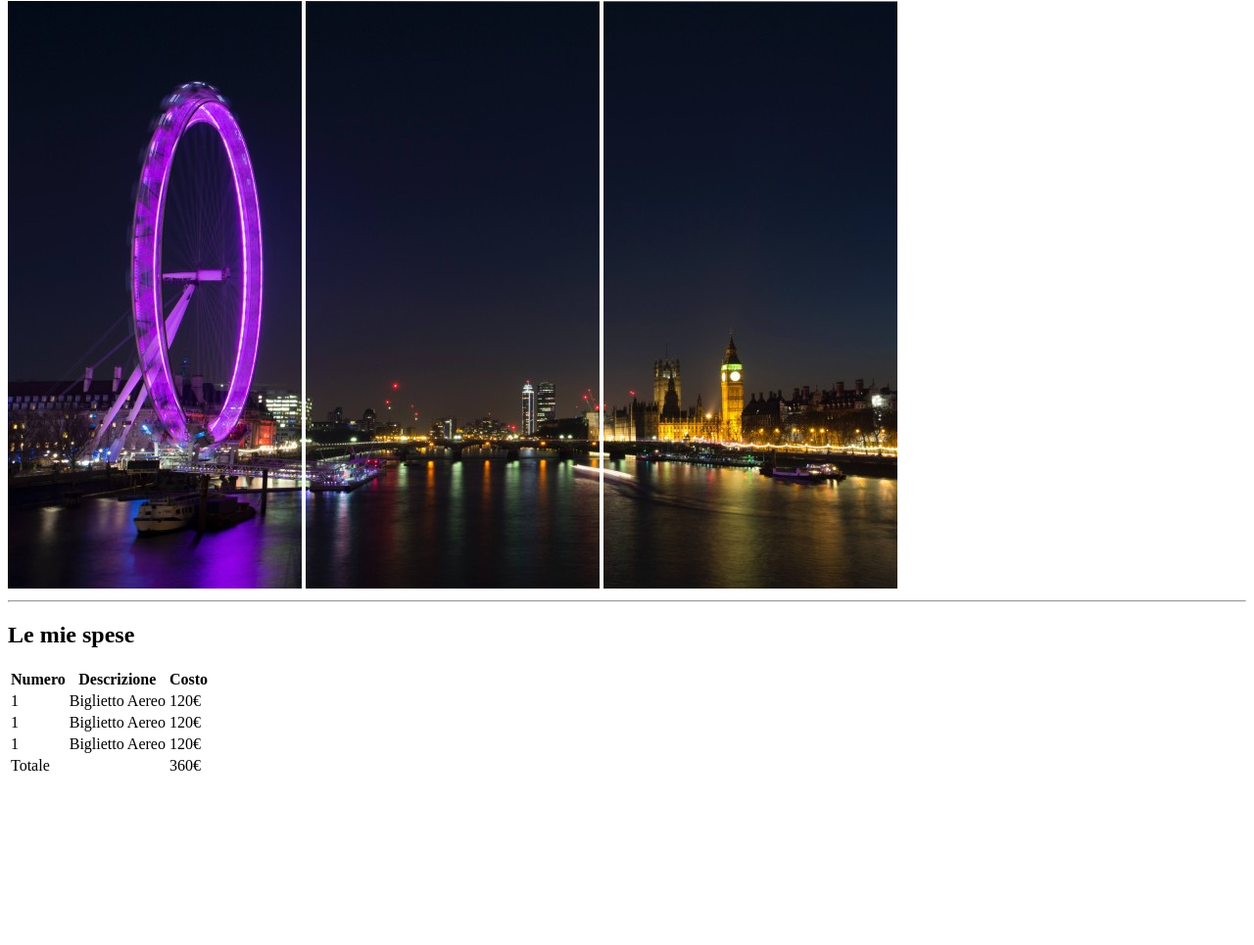
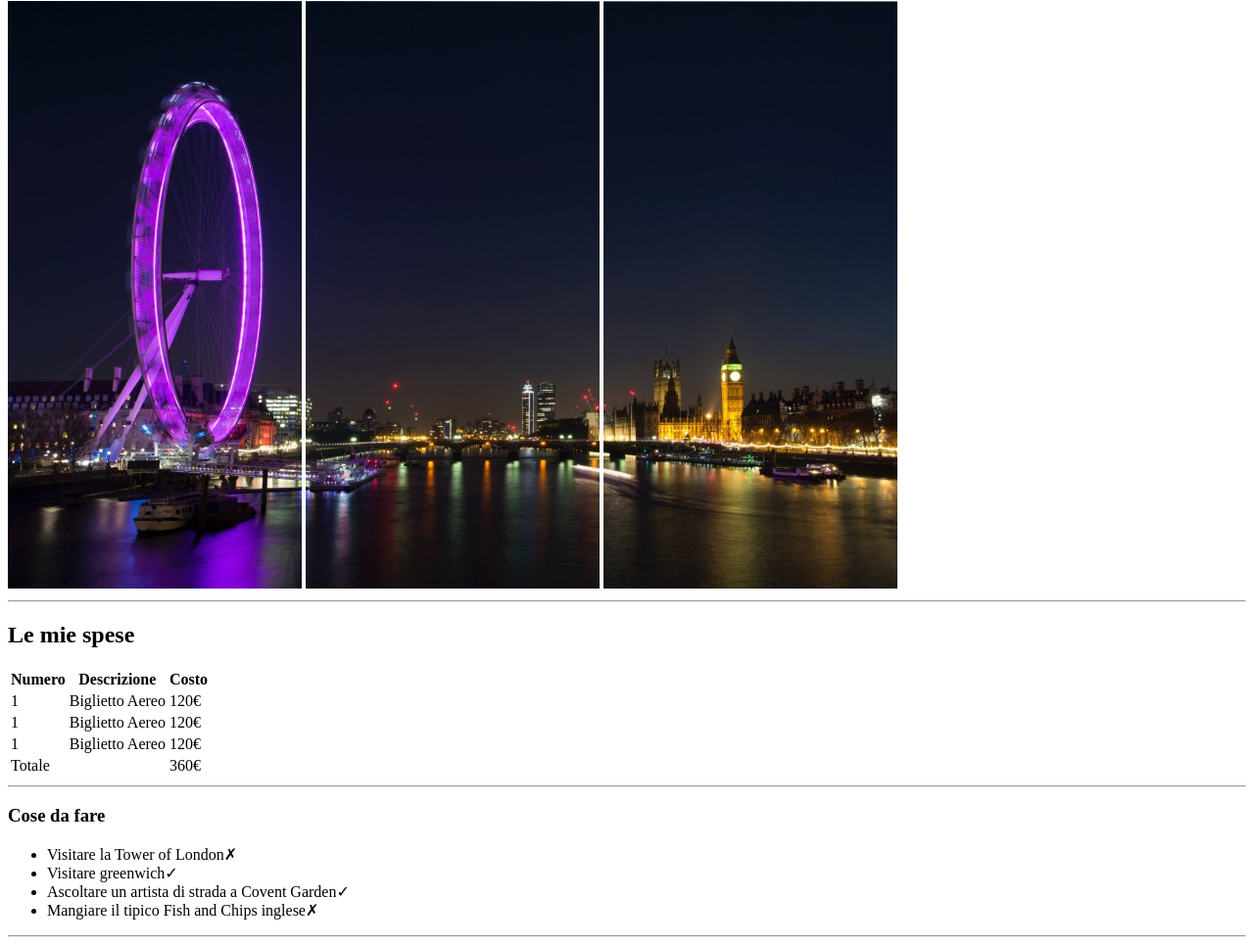
Before and after one commit to FernandoSalicandro/html-london-trip, a plain HTML site: page index.html in a window 1280 px wide. Shown: the part 79-1044 px from the top of the page at 98% size. Before the commit the page ends 881 px from the top, so only its background shows below. Drawn offline with Linux system fonts and the light colour scheme.

Commit message:
:feat:added section to do list

```diff
--- a/index.html
+++ b/index.html
@@ -63,7 +63,24 @@
             </table>
             <!-- fine inserimento tabella -->
         </section>
+        <!-- separo semanticamente la sezione le mie spese dalla sezione Cose da fare -->
+        <hr>
+        <!-- aggiungo sezione Cose da fare -->
+        <section id="cose_da_fare">
+            <!-- intestazione di sezione -->
+            <h3>Cose da fare</h3>
+            <!-- lista non ordinata delle cose da fare -->
+            <ul>
+                <li>Visitare la Tower of London&cross;</li>
+                <li>Visitare greenwich&check;</li>
+                <li>Ascoltare un artista di strada a Covent Garden&check;</li>
+                <li>Mangiare il tipico Fish and Chips inglese&cross;</li>
+            </ul>
+        </section>
+        <!-- aggiungo separatore tra sezione Cose da fare e sezione info utili -->
+        <hr>
     </main>
+
 
 </body>
 
```
